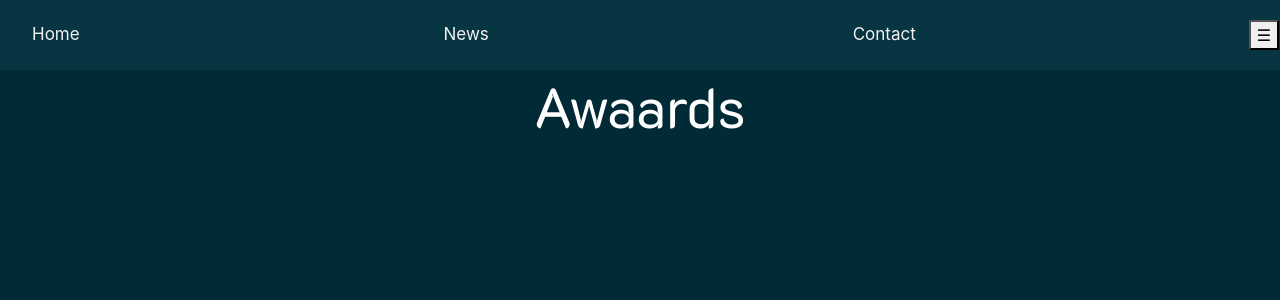
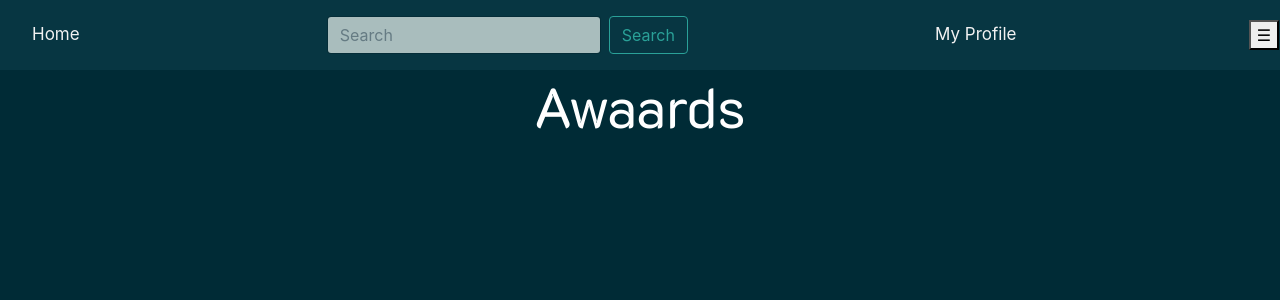
Before and after one commit to cherucole/Awaards, a Django app: page / in a window 1280 px wide. Shown: the top 300 px of the page. Run offline with Django 3.2, Linux system fonts and the light colour scheme; data that the repository does not hold is empty; some libraries are stand-ins or nearby versions; some web fonts are replaced.

Commit message:
okay navbar

```diff
--- a/app/templates/navbar.html
+++ b/app/templates/navbar.html
@@ -40,17 +40,21 @@ body {margin:0;}
 
 
 <div class="navbar navbar-dark bg-dark fixed-top">
-  <a href="#home">Home</a>
-  <a href="#news">News</a>
-  <a href="#contact">Contact</a>
+    <a href="{% url 'homepage' %}"> Home</a>
+    <form class="form-inline my-2 my-lg-0" role="search" action="{% url 'search_results' %}">
+      <input class="form-control mr-sm-2" type="search" placeholder="Search" aria-label="Search" name="post">
+      <button class="btn btn-outline-success my-2 my-sm-0" type="submit">Search</button>
+    </form>
+    <a  href="{% url 'my_profile' username=user %}">My Profile</a>
+
   <div class="row" >
   <div style="width:100%;">
 <!-- Sidebar -->
 <div class="w3-sidebar w3-bar-block w3-animate-left" style="display:none;z-index:5" id="mySidebar">
   <button class="w3-bar-item w3-button w3-large" onclick="w3_close()">Close &times;</button>
-  <a href="#" class="w3-bar-item w3-button w3-border-bottom" >Home</a>
+  <!--<a href="#" class="w3-bar-item w3-button w3-border-bottom" >Home</a>-->
   <a href="{% url 'add_profile' %}" class="w3-bar-item w3-button w3-border-bottom">Add Profile</a>
-  <a href="{% url 'add' %}" class="w3-bar-item w3-button w3-border-bottom">Add Projects</a>
+  <a href="{% url 'add' %}" class="w3-bar-item w3-button w3-border-bottom">Post Projects</a>
   <a href="/logout" class="w3-bar-item w3-button w3-border-bottom">Log Out</a>
 </div>
 
```
